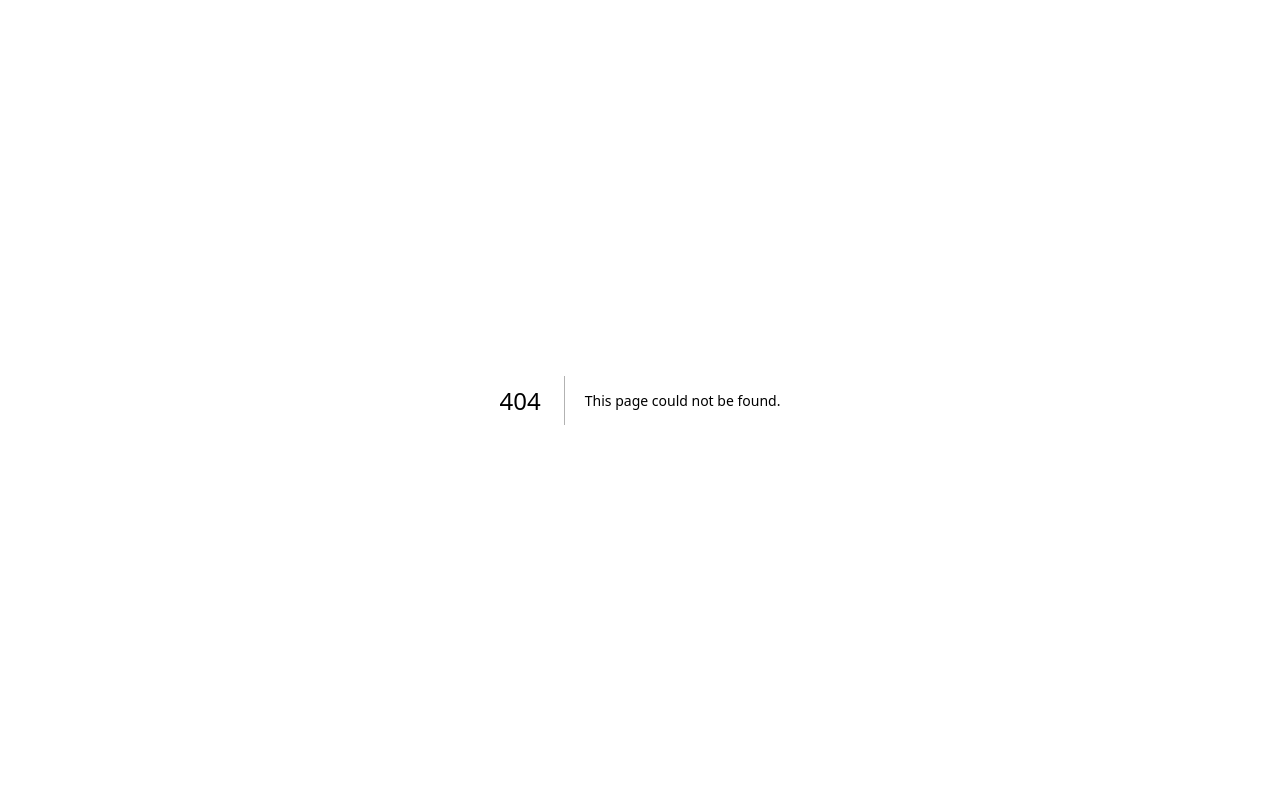
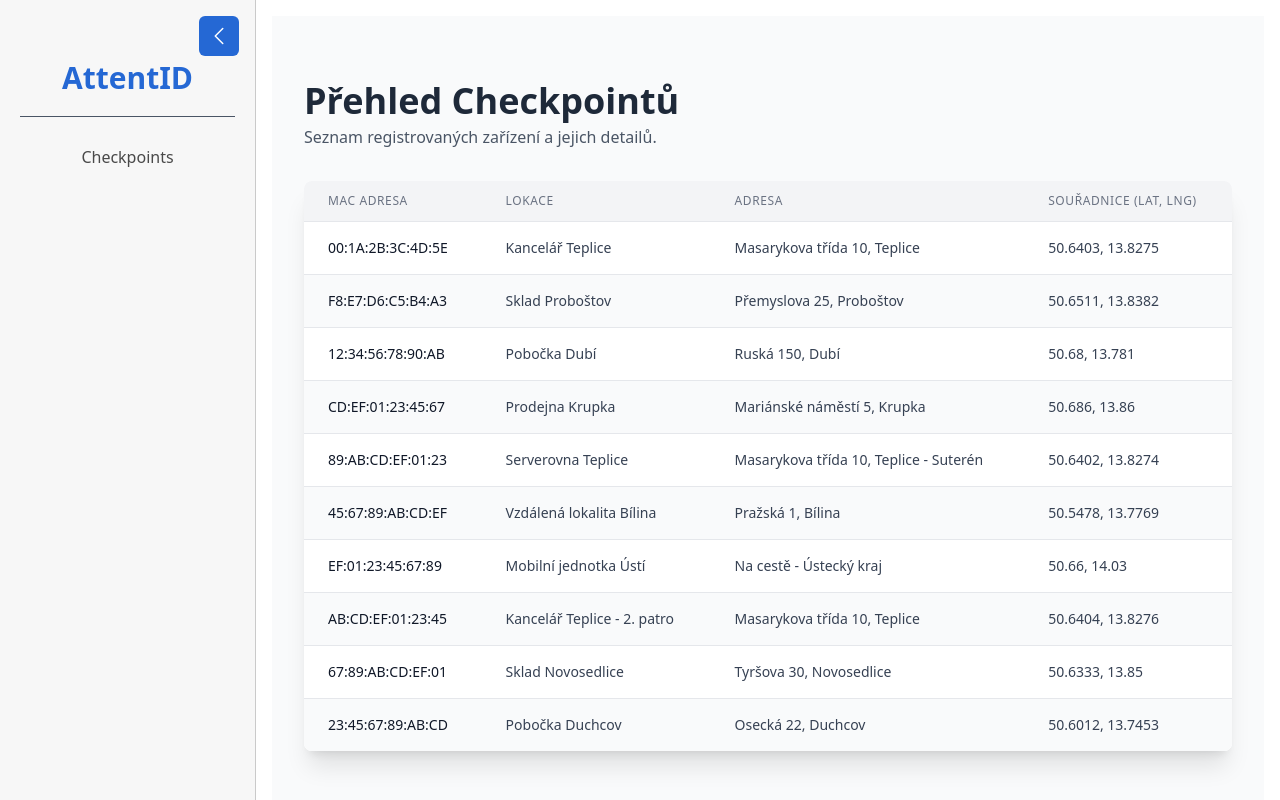
Before and after one commit to Apollyus/attentid_frontend_nextjs, a Next.js app: page /checkpoints in a window 1280 px wide. Before the commit this address had no page. Built offline with nearby package versions, Linux system fonts and the light colour scheme.

Commit message:
Add sidebar component with toggle functionality and integrate heroicons; create checkpoints page with device listing

```diff
--- a/package.json
+++ b/package.json
@@ -9,6 +9,7 @@
     "lint": "next lint"
   },
   "dependencies": {
+    "@heroicons/react": "^2.2.0",
     "@types/leaflet": "^1.9.17",
     "leaflet": "^1.9.4",
     "next": "15.3.2",
--- /dev/null
+++ b/src/app/checkpoints/page.tsx
@@ -0,0 +1,72 @@
+import React from 'react';
+
+interface Device {
+  macAddress: string;
+  location: string;
+  address: string;
+  coordinates: {
+    lat: number;
+    lng: number;
+  };
+}
+
+const mockDevices: Device[] = [
+  { macAddress: '00:1A:2B:3C:4D:5E', location: 'Kancelář Teplice', address: 'Masarykova třída 10, Teplice', coordinates: { lat: 50.6403, lng: 13.8275 } },
+  { macAddress: 'F8:E7:D6:C5:B4:A3', location: 'Sklad Proboštov', address: 'Přemyslova 25, Proboštov', coordinates: { lat: 50.6511, lng: 13.8382 } },
+  { macAddress: '12:34:56:78:90:AB', location: 'Pobočka Dubí', address: 'Ruská 150, Dubí', coordinates: { lat: 50.6800, lng: 13.7810 } },
+  { macAddress: 'CD:EF:01:23:45:67', location: 'Prodejna Krupka', address: 'Mariánské náměstí 5, Krupka', coordinates: { lat: 50.6860, lng: 13.8600 } },
+  { macAddress: '89:AB:CD:EF:01:23', location: 'Serverovna Teplice', address: 'Masarykova třída 10, Teplice - Suterén', coordinates: { lat: 50.6402, lng: 13.8274 } },
+  { macAddress: '45:67:89:AB:CD:EF', location: 'Vzdálená lokalita Bílina', address: 'Pražská 1, Bílina', coordinates: { lat: 50.5478, lng: 13.7769 } },
+  { macAddress: 'EF:01:23:45:67:89', location: 'Mobilní jednotka Ústí', address: 'Na cestě - Ústecký kraj', coordinates: { lat: 50.6600, lng: 14.0300 } },
+  { macAddress: 'AB:CD:EF:01:23:45', location: 'Kancelář Teplice - 2. patro', address: 'Masarykova třída 10, Teplice', coordinates: { lat: 50.6404, lng: 13.8276 } },
+  { macAddress: '67:89:AB:CD:EF:01', location: 'Sklad Novosedlice', address: 'Tyršova 30, Novosedlice', coordinates: { lat: 50.6333, lng: 13.8500 } },
+  { macAddress: '23:45:67:89:AB:CD', location: 'Pobočka Duchcov', address: 'Osecká 22, Duchcov', coordinates: { lat: 50.6012, lng: 13.7453 } },
+];
+
+const CheckpointListPage = () => {
+  return (
+    <div className="min-h-screen flex justify-center items-center bg-gray-50 p-4 sm:p-6 lg:p-8">
+      <div className="container mx-auto">
+        <header className="mb-8">
+          <h1 className="text-4xl font-bold text-gray-800">Přehled Checkpointů</h1>
+          <p className="text-gray-600 mt-1">Seznam registrovaných zařízení a jejich detailů.</p>
+        </header>
+
+        <div className="shadow-xl rounded-lg overflow-hidden bg-white">
+          <div className="overflow-x-auto">
+            <table className="min-w-full divide-y divide-gray-200">
+              <thead className="bg-gray-100">
+                <tr>
+                  <th scope="col" className="px-6 py-3 text-left text-xs font-medium text-gray-500 uppercase tracking-wider">
+                    MAC Adresa
+                  </th>
+                  <th scope="col" className="px-6 py-3 text-left text-xs font-medium text-gray-500 uppercase tracking-wider">
+                    Lokace
+                  </th>
+                  <th scope="col" className="px-6 py-3 text-left text-xs font-medium text-gray-500 uppercase tracking-wider">
+                    Adresa
+                  </th>
+                  <th scope="col" className="px-6 py-3 text-left text-xs font-medium text-gray-500 uppercase tracking-wider">
+                    Souřadnice (Lat, Lng)
+                  </th>
+                </tr>
+              </thead>
+              <tbody className="bg-white divide-y divide-gray-200">
+                {mockDevices.map((device, index) => (
+                  <tr key={device.macAddress} className={index % 2 === 0 ? 'bg-white' : 'bg-gray-50 hover:bg-gray-100'}>
+                    <td className="px-6 py-4 whitespace-nowrap text-sm font-medium text-gray-900">{device.macAddress}</td>
+                    <td className="px-6 py-4 whitespace-nowrap text-sm text-gray-700">{device.location}</td>
+                    <td className="px-6 py-4 whitespace-nowrap text-sm text-gray-700">{device.address}</td>
+                    <td className="px-6 py-4 whitespace-nowrap text-sm text-gray-700">{`${device.coordinates.lat}, ${device.coordinates.lng}`}</td>
+                  </tr>
+                ))}
+              </tbody>
+            </table>
+          </div>
+        </div>
+      </div>
+    </div>
+  );
+};
+
+export default CheckpointListPage;
--- a/src/app/layout.tsx
+++ b/src/app/layout.tsx
@@ -1,6 +1,9 @@
-import type { Metadata } from "next";
+"use client";
+import { useState } from "react";
 import { Geist, Geist_Mono } from "next/font/google";
 import "./globals.css";
+import Sidebar from "@/components/Sidebar";
+// import type { Metadata } from "next"; // Metadata cannot be used in client components
 
 const geistSans = Geist({
   variable: "--font-geist-sans",
@@ -12,22 +15,37 @@ const geistMono = Geist_Mono({
   subsets: ["latin"],
 });
 
-export const metadata: Metadata = {
-  title: "Create Next App",
-  description: "Generated by create next app",
-};
+// export const metadata: Metadata = { // Metadata needs to be handled differently for client components
+//   title: "AttentID | Admin panel",
+//   description: "Generated by create next app",
+// };
 
 export default function RootLayout({
   children,
 }: Readonly<{
   children: React.ReactNode;
 }>) {
+  const [isSidebarOpen, setIsSidebarOpen] = useState(true);
+
+  const toggleSidebar = () => {
+    setIsSidebarOpen(!isSidebarOpen);
+  };
+
   return (
     <html lang="en">
       <body
-        className={`${geistSans.variable} ${geistMono.variable} antialiased bg-gray-100`}
+        className={`${geistSans.variable} ${geistMono.variable} antialiased`}
       >
-        {children}
+        <div className="relative flex h-screen"> {/* Changed to relative for positioning context if needed */}
+          <Sidebar isOpen={isSidebarOpen} toggleSidebar={toggleSidebar} />
+          <main
+            className={`flex-1 overflow-y-auto p-4 transition-all duration-300 ease-in-out ${
+              isSidebarOpen ? "ml-64" : "ml-0" // Adjust margin based on sidebar state
+            }`}
+          >
+            {children}
+          </main>
+        </div>
       </body>
     </html>
   );
--- a/src/app/page.tsx
+++ b/src/app/page.tsx
@@ -1,20 +1,15 @@
 // Import pro styly, pokud budete používat CSS Modules (volitelné)
 // import styles from './admin.module.css';
-import Sidebar from '@/components/Sidebar';
+// import Sidebar from '@/components/Sidebar'; // Sidebar is now in layout.tsx
 import UserListSection from '@/components/UserListSection';
 import DynamicMapWrapper from '@/components/DynamicMapWrapper';
 
 // Hlavní komponenta stránky
 export default function Home() {
   return (
-    // Hlavní kontejner pro celou palubní desku, využívá Tailwind CSS třídy
-    <div className="flex min-h-screen"> {/* dashboard-container: display: flex; min-height: 100vh; */}
-      <Sidebar />
-      {/* Hlavní obsahová část */}
-      <main className="flex-grow p-5 overflow-y-auto"> {/* main-content: flex-grow: 1; padding; overflow-y: auto; */}
-        <DynamicMapWrapper />
-        <UserListSection />
-      </main>
-    </div>
+    <>
+      <DynamicMapWrapper />
+      <UserListSection />
+    </>
   );
 }
--- a/src/components/Sidebar.tsx
+++ b/src/components/Sidebar.tsx
@@ -1,15 +1,61 @@
-export default function Sidebar() {
+"use client";
+import Link from 'next/link';
+// Removed useState as it's now managed by the parent
+import { ChevronLeftIcon, ChevronRightIcon } from '@heroicons/react/24/outline'; // Example icons
+
+interface SidebarProps {
+  isOpen: boolean;
+  toggleSidebar: () => void;
+}
+
+export default function Sidebar({ isOpen, toggleSidebar }: SidebarProps) {
+  // Removed internal state:
+  // const [isOpen, setIsOpen] = useState(true);
+  // const toggleSidebar = () => {
+  //   setIsOpen(!isOpen);
+  // };
+
   return (
-    <aside className="w-64 flex-shrink-0 bg-background text-foreground p-5 border-r border-secondary"> {/* Use background for sidebar, border-secondary */}
-      <h1 className="text-3xl font-bold mb-5 text-primary">AttentID</h1>
-      <p className="text text-gray-700">Navigace</p> {/* Lighter text for "Postranní panel" */}
-      {/* Navigation items can be added here */}
-      {/* Example of a navigation link, if you want to add them later */}
-      {/* <nav className="mt-5">
-        <a href="#" className="block py-2 px-3 rounded hover:bg-accent hover:text-white">Dashboard</a>
-        <a href="#" className="block py-2 px-3 rounded hover:bg-accent hover:text-white mt-1">Users</a>
-        <a href="#" className="block py-2 px-3 rounded hover:bg-accent hover:text-white mt-1">Settings</a>
-      </nav> */}
-    </aside>
+    <>
+      {/* Button to OPEN the sidebar (visible when sidebar is closed) */}
+      {!isOpen && (
+        <button
+          onClick={toggleSidebar} // Use prop
+          className="fixed top-4 left-4 z-50 p-2 bg-primary text-white rounded-md hover:bg-primary/80 flex items-center justify-center w-10 h-10"
+          aria-label="Open sidebar"
+        >
+          <ChevronRightIcon className="h-6 w-6" />
+        </button>
+      )}
+
+      {/* The Sidebar itself, animated */}
+      <aside
+        className={`fixed top-0 left-0 h-full z-40 w-64 bg-background text-foreground p-5 border-r border-secondary flex flex-col transition-transform duration-300 ease-in-out ${isOpen ? 'translate-x-0' : '-translate-x-full'}`} // Use prop
+      >
+        {/* Button to CLOSE the sidebar (part of the sidebar, moves with it) */}
+        <button
+          onClick={toggleSidebar} // Use prop
+          className="absolute top-4 right-4 z-10 p-2 bg-primary text-white rounded-md hover:bg-primary/80 flex items-center justify-center w-10 h-10"
+          aria-label="Close sidebar"
+        >
+          <ChevronLeftIcon className="h-6 w-6" />
+        </button>
+
+        {/* Sidebar Content */}
+        <div className="text-center w-full pt-10"> {/* Added pt-10 to provide space for the close button above */}
+          <h1 className="text-3xl font-bold mb-5 text-primary inline-block">AttentID</h1>
+          <hr className="border-gray-600 mb-5" /> {/* Separator line */}
+        </div>
+        <nav className="w-full">
+          <Link href="/checkpoints" className="block py-2 px-3 rounded hover:bg-accent hover:text-white text-center">
+            Checkpoints
+          </Link>
+          {/* Example of a navigation link, if you want to add them later */}
+          {/* <a href="#" className="block py-2 px-3 rounded hover:bg-accent hover:text-white">Dashboard</a>
+          <a href="#" className="block py-2 px-3 rounded hover:bg-accent hover:text-white mt-1">Users</a>
+          <a href="#" className="block py-2 px-3 rounded hover:bg-accent hover:text-white mt-1">Settings</a> */}
+        </nav>
+      </aside>
+    </>
   );
 }
```
Also changed, not shown: 1 other file (tests, documents, lock files or other folders).
